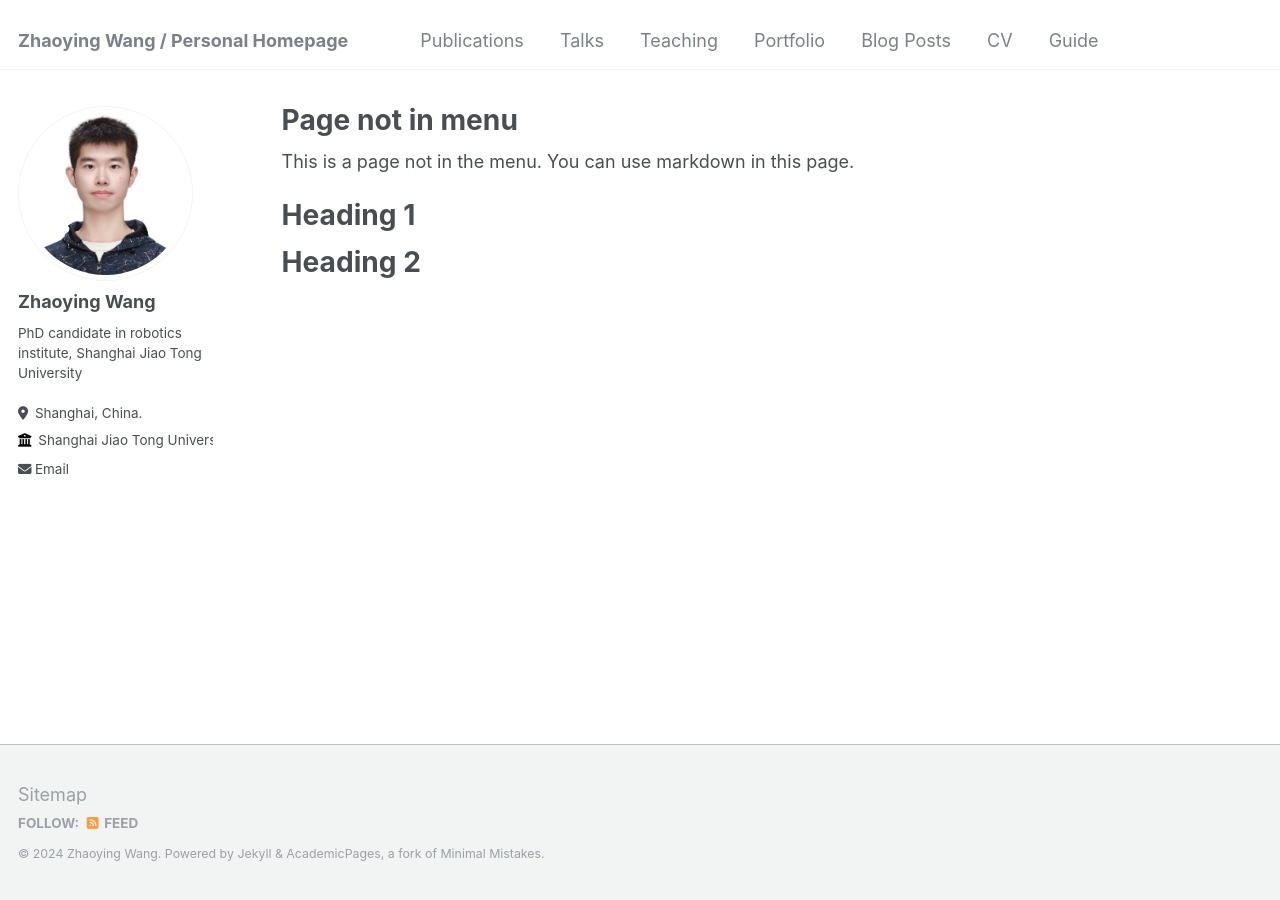
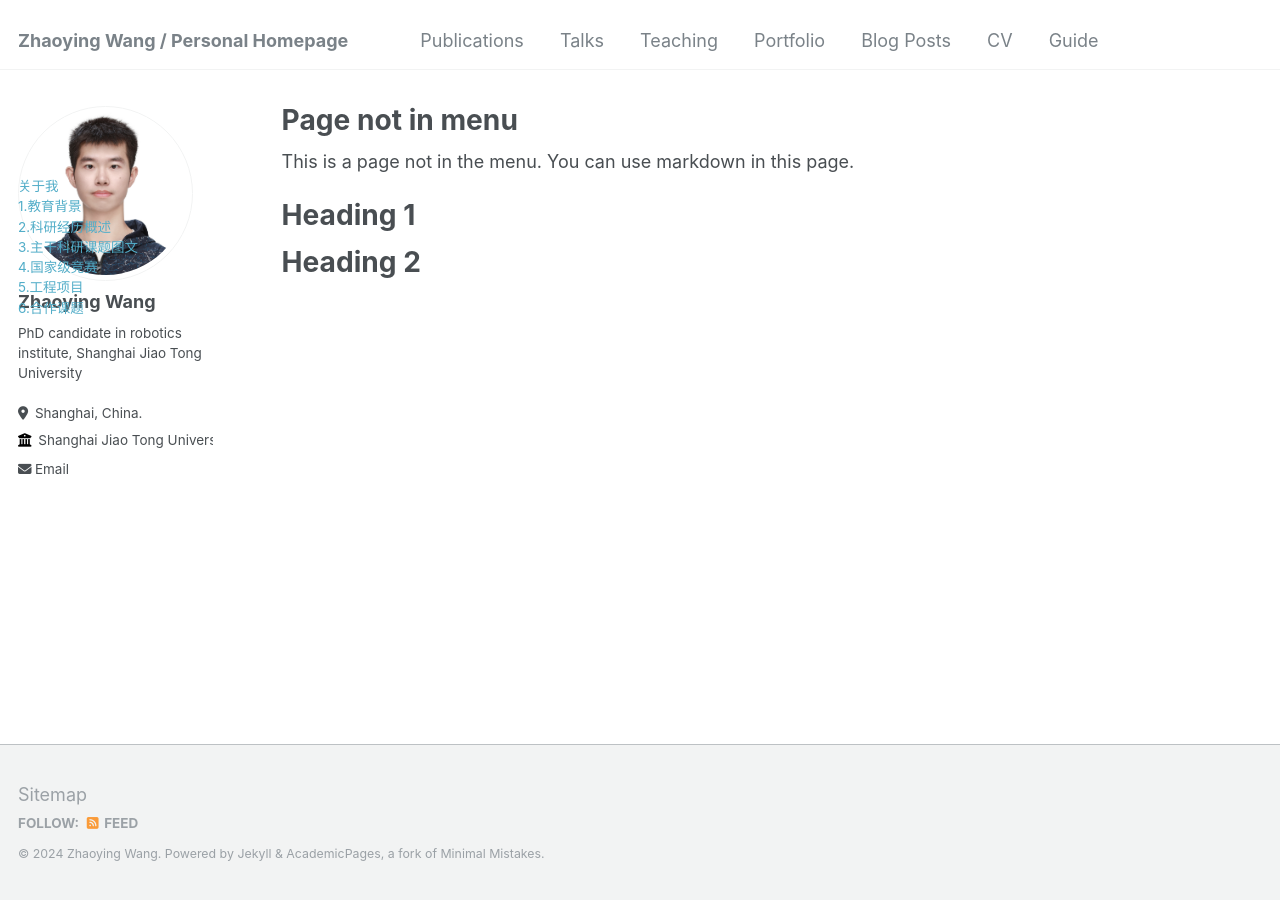
Before and after one commit to myboyhood/myboyhood.github.io, a Jekyll site: the page built from _pages/non-menu-page.md, in a window 1280 px wide. Built offline with Jekyll 4.4.1, drawn with Linux system fonts in a browser that asks for light colours.

Commit message:
try add sidebar again

```diff
--- a/_config.yml
+++ b/_config.yml
@@ -336,21 +336,21 @@ compress_html:
     envs: development
 
 # Sidebar settings
-# sidebar:
-#   title: "目录"
-#   nav:
-#     - title: "关于我"
-#       url: "/about"
-#       children:
-#         - title: "1.教育背景"
-#           url: "#教育背景"
-#         - title: "2.科研经历概述"
-#           url: "#科研经历概述"
-#         - title: "3.主干科研课题图文"
-#           url: "#主干科研课题图文"
-#         - title: "4.国家级竞赛"
-#           url: "#国家级竞赛"
-#         - title: "5.工程项目"
-#           url: "#工程项目"
-#         - title: "6.合作课题"
-#           url: "#合作课题"
+sidebar:
+  title: "目录"
+  nav:
+    - title: "关于我"
+      url: "/about"
+      children:
+        - title: "1.教育背景"
+          url: "#1-教育背景"
+        - title: "2.科研经历概述"
+          url: "#2-科研经历概述"
+        - title: "3.主干科研课题图文"
+          url: "#3-主干科研课题图文"
+        - title: "4.国家级竞赛"
+          url: "#4-国家级竞赛"
+        - title: "5.工程项目"
+          url: "#5-工程项目"
+        - title: "6.合作课题"
+          url: "#6-合作课题"
--- a/_layouts/single.html
+++ b/_layouts/single.html
@@ -87,7 +87,7 @@ layout: default
     </div>
   {% endif %}
 
-  <!-- <div class="sidebar">
+  <div class="sidebar">
     {% if site.sidebar.nav %}
       <nav>
         <ul>
@@ -104,5 +104,5 @@ layout: default
         </ul>
       </nav>
     {% endif %}
-  </div> -->
+  </div>
 </div>
```
